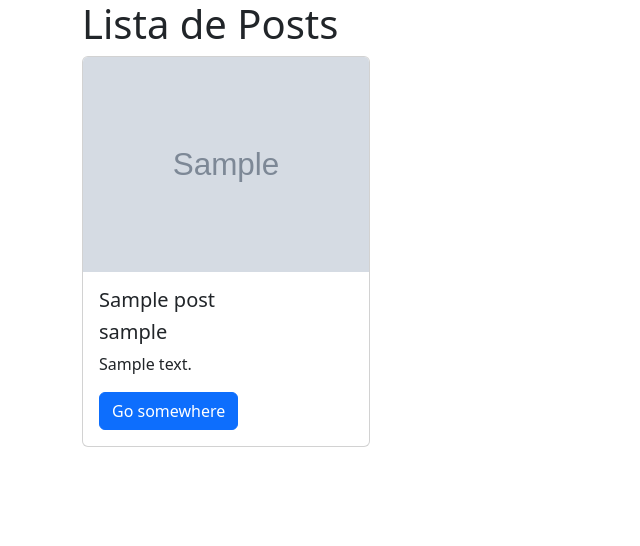
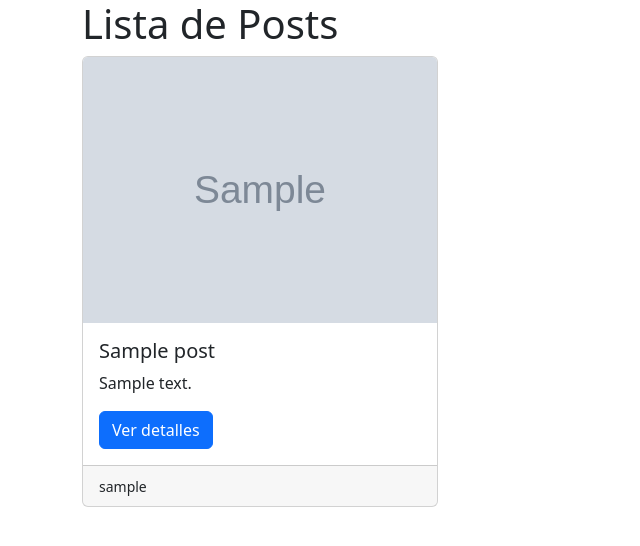
Before and after one commit to vmarialuzm/django_blog, a Django app: page /blog/ in a window 1280 px wide. Shown: the top 546 px of the page, without its empty margins (0-640 px from the left). Run offline with Django 4.2, Linux system fonts and the light colour scheme; tables that the repository leaves empty hold one stand-in row (values such as "Sample post"); grey boxes marked "Sample" are stand-in pictures.

Commit message:
añadí post_details

```diff
--- a/blog/templates/blog/index.html
+++ b/blog/templates/blog/index.html
@@ -3,15 +3,27 @@
 {% block content %}
 <h1>Lista de Posts</h1>
 
+
+<div class="row row-cols-1 row-cols-md-3 g-4">
+
   {% for post in posts %}
-<div class="card" style="width: 18rem;">
+  <div class="col">
+
+    <div class="card h-100">
       <img src="{{ post.image.url }}" class="card-img-top" alt="...">
       <div class="card-body">
         <h5 class="card-title">{{ post.title }}</h5>
-      <h5 class="card-title">{{ post.user }}</h5>
         <p class="card-text">{{ post.content }}</p>
-      <a href="#" class="btn btn-primary">Go somewhere</a>
+        <a href="{% url 'post_details' post.id %}" class="btn btn-primary">Ver detalles</a>
+      </div>
+      <div class="card-footer">
+        <small class="text-body-secondary">{{ post.user }}</small>
       </div>
     </div>
+
+  </div>
+
   {% endfor %}
+</div>
+
 {% endblock content %}
--- a/blog/urls.py
+++ b/blog/urls.py
@@ -5,4 +5,5 @@ from . import views
 urlpatterns = [
     path('post/create/', views.CreatePost.as_view(), name='post_create'),
     path('', views.Index.as_view(), name='index'),
+    path('post/<int:id>', views.post_details, name='post_details'),
 ]
--- a/blog/views.py
+++ b/blog/views.py
@@ -24,4 +24,9 @@ class Index(View):
     def get(self, request):
         posts = Post.objects.all()
         context = {'posts': posts}
-        return render(request, "blog/index.html", context)
+        return render(request, 'blog/index.html', context)
+
+def post_details(request, id):
+    post = Post.objects.get(id=id)
+    context = {'post': post}
+    return render(request, 'blog/post_details.html', context)
```
Also changed, not shown: blog/templates/blog/post_details.html (added, +24 -0 lines), 1 other file. Lines whose indentation alone changed are shown as unchanged.
